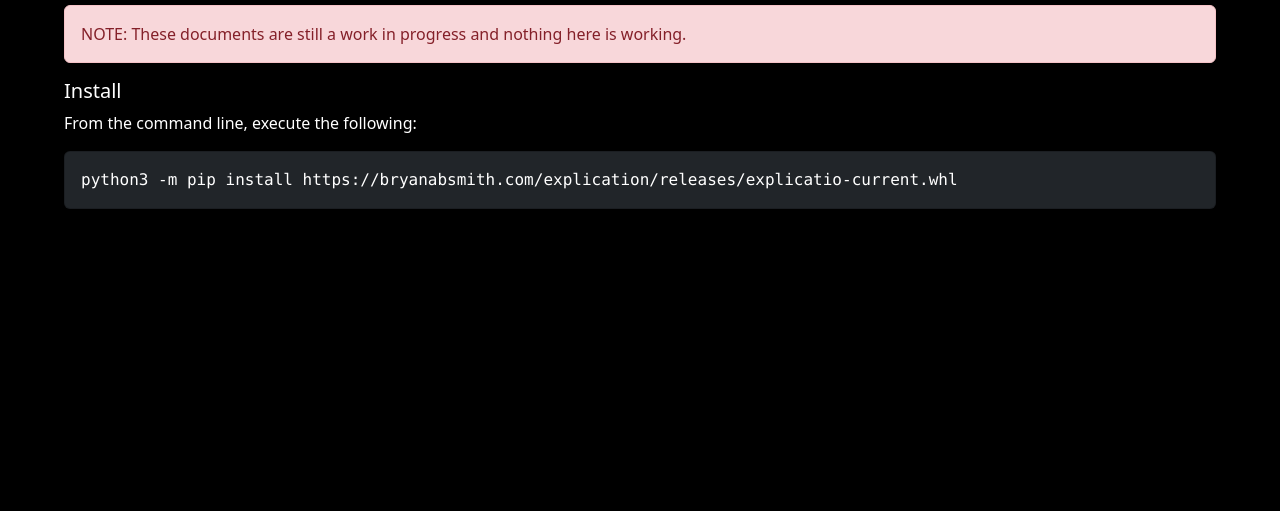
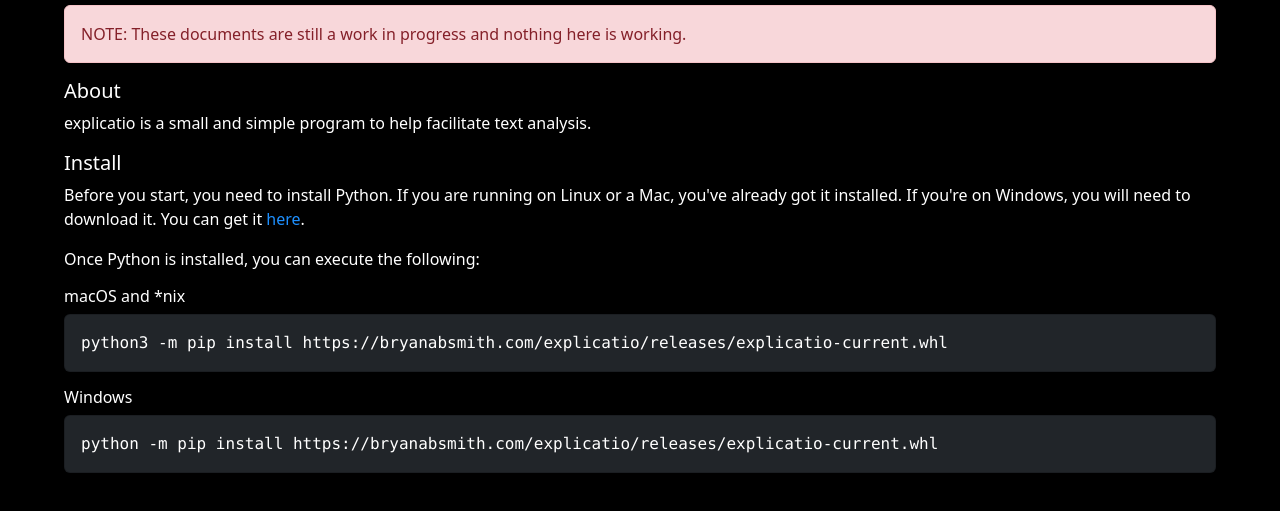
Before and after one commit to bryan-ab-smith/explicatio, a plain HTML site: page docs/index.html in a window 1280 px wide. Shown: the part 101-612 px from the top of the page. Drawn offline with nearby package versions, Linux system fonts and the light colour scheme.

Commit message:
Updated docs.

```diff
--- a/docs/index.html
+++ b/docs/index.html
@@ -8,6 +8,16 @@
     <link href="https://cdn.jsdelivr.net/npm/bootstrap@5.2.2/dist/css/bootstrap.min.css" rel="stylesheet"
         integrity="sha384-Zenh87qX5JnK2Jl0vWa8Ck2rdkQ2Bzep5IDxbcnCeuOxjzrPF/et3URy9Bv1WTRi" crossorigin="anonymous">
     <style>
+        a {
+            color: #1E90FF;
+            text-decoration: none;
+        }
+
+        a:visited {
+            color: #1E90FF;
+            text-decoration: none;
+        }
+
         body {
             background-color: black;
             color: white;
@@ -26,13 +36,28 @@
         NOTE: These documents are still a work in progress and nothing here is working.
     </div>
 
+    <h5>About</h5>
+    explicatio is a small and simple program to help facilitate text analysis.
+
+    <p></p>
 
     <h5>Install</h5>
-    From the command line, execute the following:
+    Before you start, you need to install Python. If you are running on Linux or a Mac, you've already got it installed.
+    If you're on Windows, you will need to download it. You can get it <a
+        href='https://www.python.org/downloads/windows/'>here</a>.
     <p></p>
+    Once Python is installed, you can execute the following:
+    <p></p>
+    <h6>macOS and *nix</h6>
     <div class="card text-bg-dark mb-3">
         <div class="card-body">
-            python3 -m pip install https://bryanabsmith.com/explication/releases/explicatio-current.whl
+            python3 -m pip install https://bryanabsmith.com/explicatio/releases/explicatio-current.whl
+        </div>
+    </div>
+    <h6>Windows</h6>
+    <div class="card text-bg-dark mb-3">
+        <div class="card-body">
+            python -m pip install https://bryanabsmith.com/explicatio/releases/explicatio-current.whl
         </div>
     </div>
     <script src="https://cdn.jsdelivr.net/npm/bootstrap@5.2.2/dist/js/bootstrap.bundle.min.js"
```
